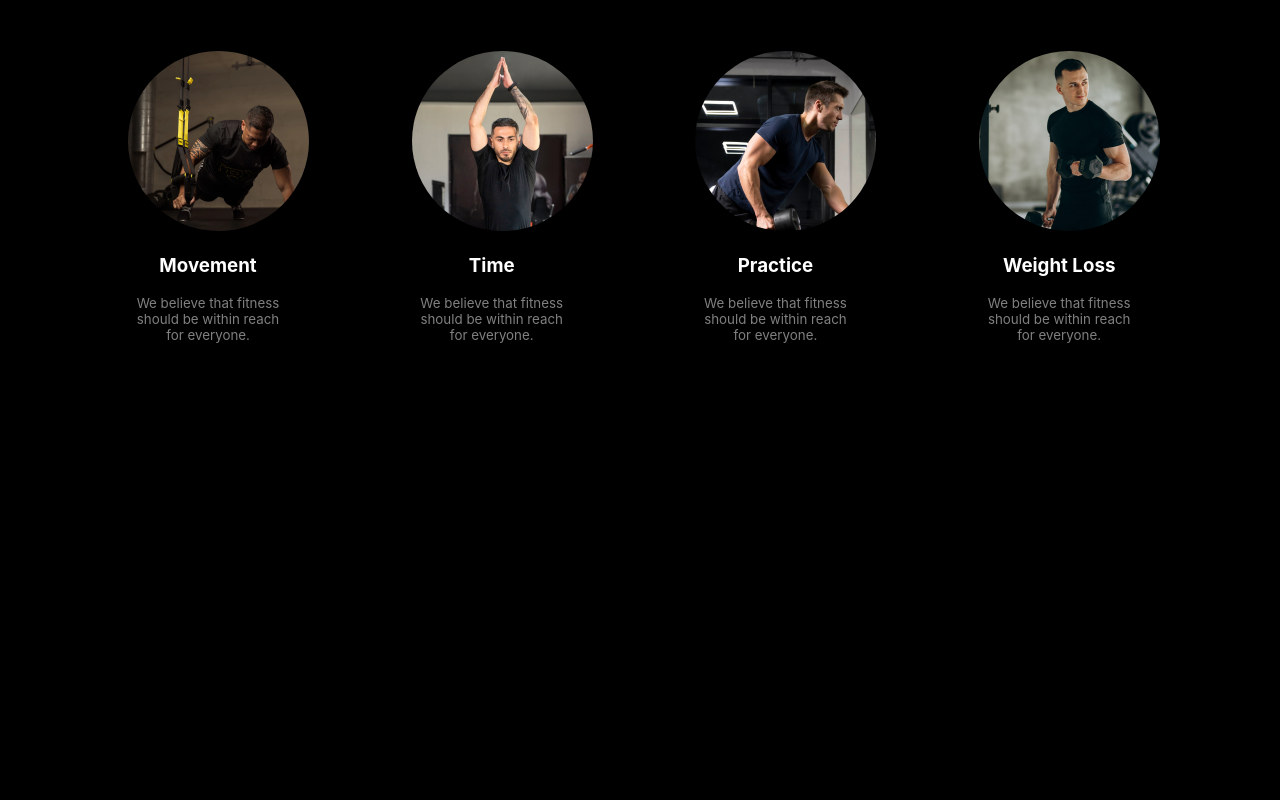
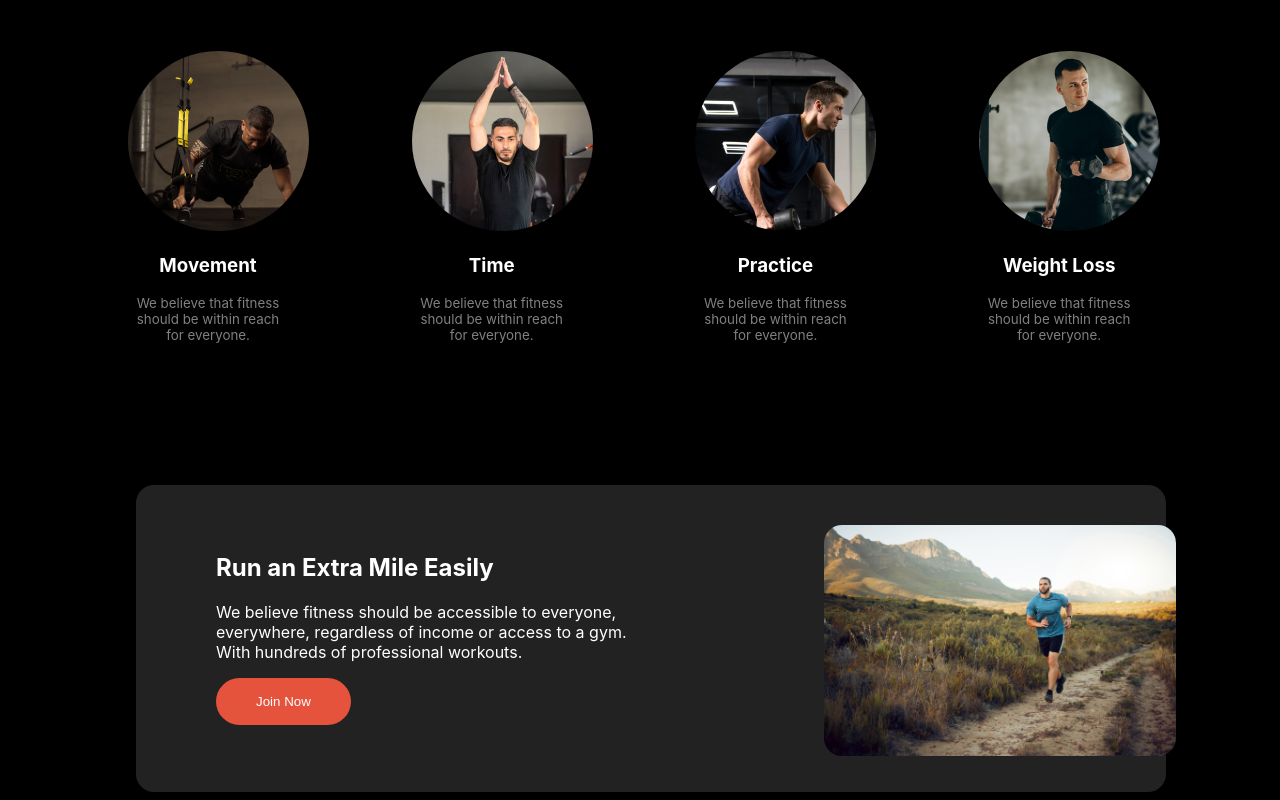
Before and after one commit to AhmadAwsafAnondo/Assignment-2, a plain HTML site: page index.html in a window 1280 px wide. Shown: the part 902-1702 px from the top of the page. Before the commit the page ends 1267 px from the top, so only its background shows below. Drawn offline with Linux system fonts and the light colour scheme.

Commit message:
Added section 4

```diff
--- a/index.html
+++ b/index.html
@@ -27,6 +27,8 @@
         </ul>
       </div>
     </section>
+  </header>
+  <main>
     <section class="section2">
       <div class="banner-content">
         <div class="banner-texts">
@@ -34,8 +36,8 @@
           <p>A vast collection of health and fitness resources, nutritious recipes, and inspiring transformation stories to help you achieve and maintain your fitness goals!</p>
         </div>
         <div class="buttons">
-          <button id="join">Join Club Now</button>
-        <button id="download">Download App</button>
+          <button class="join">Join Club Now</button>
+        <button class="download">Download App</button>
         </div>
       </div>
       <div class="banner-pics">
@@ -83,10 +85,14 @@
         </div>
       </div>
     </section>
-
-  </header>
-  <main>
-
+    <section class="section4">
+      <div class="section4-texts">
+        <h1>Run an Extra Mile Easily</h1>
+        <p>We believe fitness should be accessible to everyone, everywhere, regardless of income or access to a gym. With hundreds of professional workouts.</p>
+        <button class="join">Join Now</button>
+        <img src="B10A2-versatile-ui-main/images/run.jpg" alt="">
+      </div>
+    </section>
   </main>
   <footer>
 
--- a/style.css
+++ b/style.css
@@ -66,14 +66,14 @@ body{
   margin-left: 12rem;
   margin-top: 1.5rem;
 }
-#join{
+.join{
   padding: 16px 40px;
   background-color: rgba(230, 83, 60, 1);
   color: white;
   border-radius: 50px;
   border: none;
 }
-#download{
+.download{
   padding: 16px 40px;
   border-radius: 50px;
   background-color: transparent;
@@ -204,3 +204,27 @@ body{
 .card-4 img{
   border-radius: 100px;
 }
+.section4{
+  margin-top: 8rem;
+  display: flex;
+  color: white;
+  font-family: "Inter", sans-serif;
+  text-align: left;
+  border-radius: 18px;
+  background-color: rgba(34, 34, 34, 1);
+  margin-left: 8rem;
+  width: 81.5%;
+}
+.section4-texts{
+  padding-left: 5rem;
+  margin-top: 3rem;
+  width: 27rem;
+}
+.section4 img{
+  width: 22rem;
+  position: relative;
+  margin-left: 38rem;
+  margin-top: -12.5rem;
+  margin-bottom: 2rem;
+  border-radius: 18px;
+}
```
Also changed, not shown: B10A2-versatile-ui-main/images/bg-gradient.png (deleted).
